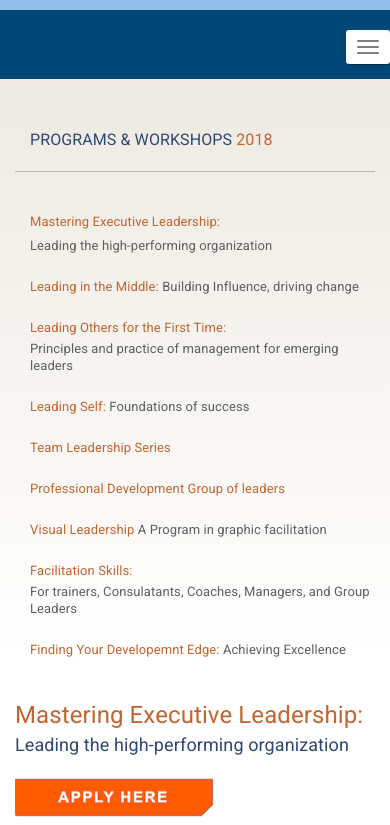
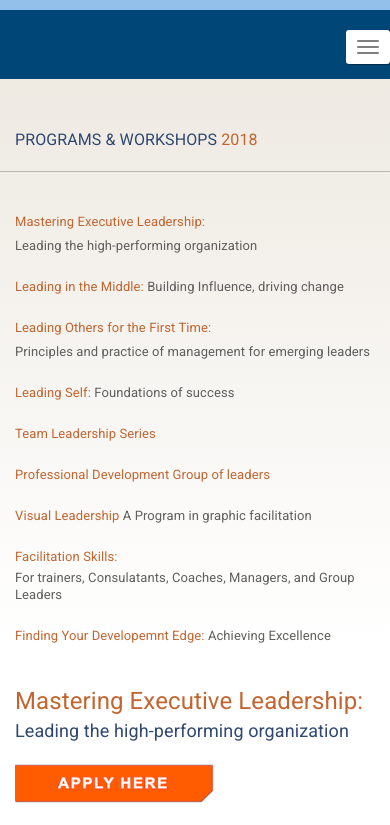
Before and after one commit to prad0016/Project, a plain HTML site: page index.html in a window 390 px wide. Shown: the part 525-1350 px from the top of the page. Drawn offline with Linux system fonts and the light colour scheme.

Commit message:
fixed minor bugs

```diff
--- a/assets/css/user.css
+++ b/assets/css/user.css
@@ -9,6 +9,13 @@ header{
   background-size:contain;
 }
 
+.col-separator{
+
+  border-color:#bbb7b7;
+  padding-bottom:15px;
+  width: 250px;
+
+}
 
 .navbar{
 
@@ -51,7 +58,7 @@ header{
   padding-left: 185px;
 
 }
-@media (max-width:767px) {
+@media (max-width:1103px) {
   #navcol-2 .nav{
 
     padding-left: 0px;
@@ -90,7 +97,7 @@ header{
   line-height:32px;
 }
 
-@media (max-width:767px) {
+@media (max-width:1103px) {
   .navbar-default .navbar-nav > li > a{
     color:#2f4871;
     font-weight:bold;
@@ -132,11 +139,29 @@ nav.navbar.navbar-default{
     padding-right:60px
 
 }
-@media (max-width:767px) {
+
+.col-md-3{
+
+  padding-left: 0px;
+  padding-right: 0px;
+
+}
+
+@media (max-width:1103px) {
 
   .label-slash{
     display: none;
   }
+
+  .col-separator{
+
+    border-color:#bbb7b7;
+    padding-bottom:15px;
+    width: 100%
+
+  }
+
+
 
   #navcol-1 .contact-space{
 
@@ -214,7 +239,7 @@ label{
   margin-top:30px;
 }
 
-@media (max-width:767px) {
+@media (max-width:1103px) {
   .post-title h1{
     margin-top:20px;
     font-size:32px;
@@ -263,7 +288,7 @@ div.col-md-4.post-title{
 
 }
 
-@media (max-width:767px) {
+@media (max-width:1103px) {
   .navbar-default .navbar-nav > li > a{
     color:#2f4871;
     padding-left: 25px;
@@ -282,13 +307,6 @@ div.col-md-4.post-title{
   margin-bottom:0px;
   border:0;
   border-top:10px solid #93c0eb;
-}
-
-.col-separator{
-
-  border-color:#bbb7b7;
-  padding-bottom:15px;
-
 }
 
 .nav-pills > li.active > a, .nav-pills > li.active > a:hover, .nav-pills > li.active > a:focus{
@@ -342,7 +360,7 @@ div.col-md-4.post-title{
   padding-right:0px;
 }
 
-@media (min-width:767px) {
+@media (min-width:1103px) {
 
   #navcol-1 .main-nav {
 
@@ -385,7 +403,7 @@ div.col-md-4.post-title{
 .post-title{
   padding-left: 30px;
 }
-@media (max-width:767px) {
+@media (max-width:1103px) {
   .post-body{
     padding-left: 15px;
   }
--- a/index.html
+++ b/index.html
@@ -30,7 +30,7 @@
                           <li role="presentation"><label class="label-slash">/</label></li>
                           <li role="presentation"><a class="main-nav" href="#">eBookstore</a></li>
                           <li role="presentation"><label class="label-slash">/</label></li>
-                          <li role="presentation" class="contact-space"style=""><a class="main-nav" href="#">Contact Us</a></li>
+                          <li role="presentation" class="contact-space"><a class="main-nav" href="#">Contact Us</a></li>
                           <li role="presentation"><a class="nav-logo" href="#"><img style="width:26px" class="img-rounded img-responsive" src="assets/img/facebook-img.gif"></a></li>
                           <li role="presentation"><a class="nav-logo" href="#"><img style="width:26px" class="img-rounded img-responsive" src="assets/img/linkedin-img.gif"></a></li>
                           <li role="presentation"><a class="nav-logo" href="#"><img style="width:26px" class="img-rounded img-responsive" src="assets/img/twitter-img.gif"></a></li>
```
